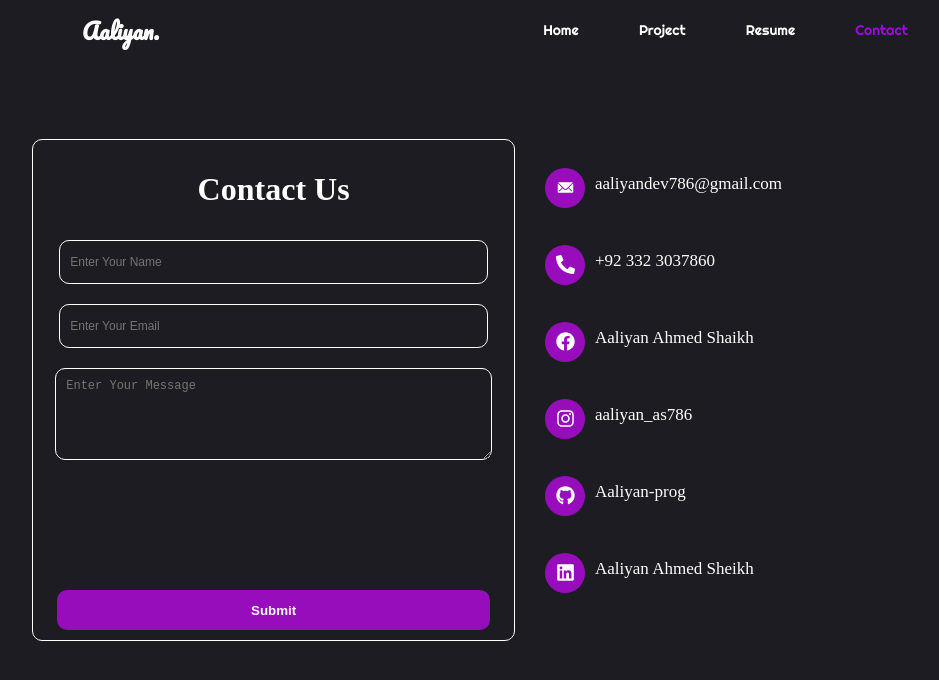
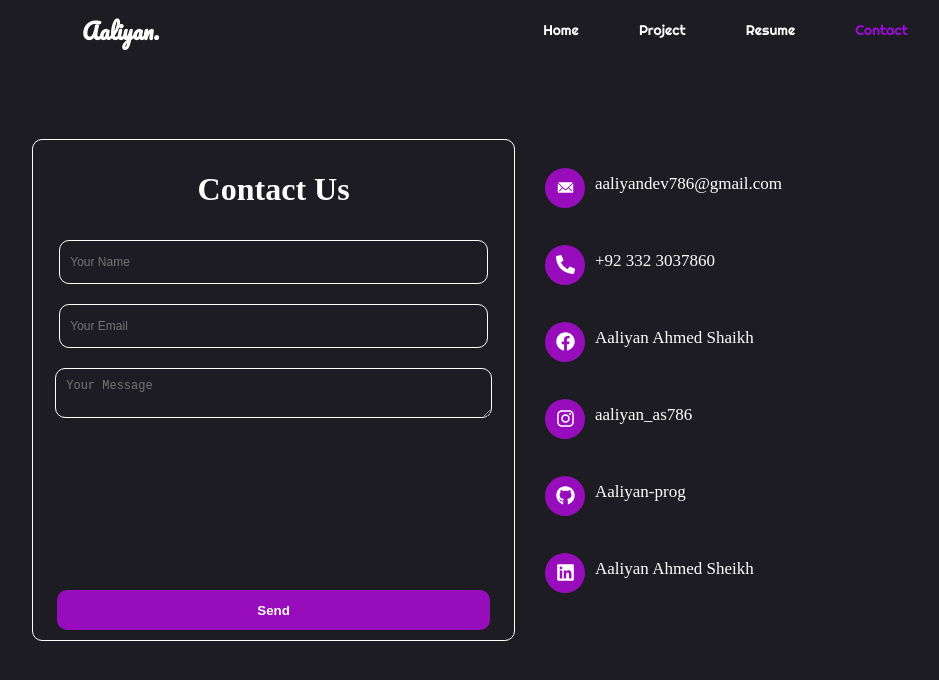
Before and after one commit to Aaliyan-prog/Portfolio, a React (Vite) app: page /Portfolio/contact-Us in a window 1280 px wide. Shown: the top 680 px of the page, without its empty margins (105-1044 px from the left). Built offline with nearby package versions, Linux system fonts and the light colour scheme.

Commit message:
Contact chnage

```diff
--- a/src/Contact/Contact.jsx
+++ b/src/Contact/Contact.jsx
@@ -14,38 +14,6 @@
 import { FaFacebook, FaGithub, FaInstagram, FaLinkedin, FaPhoneAlt } from "react-icons/fa";
 
 const Contact = () => {
-  const [name, setName] = useState("");
-  const [email, setEmail] = useState("");
-  const [message, setMessage] = useState("");
-
-  const HandleSubmit = async (event) => {
-    event.preventDefault();
-
-    const formData = new FormData();
-    formData.append("name", name);
-    formData.append("email", email);
-    formData.append("message", message);
-
-    try {
-      const response = await fetch("https://formsubmit.co/el/rurime" , {
-        method: "POST",
-        body: formData,
-      })
-
-      if(response.ok){
-        alert("Submitted Form Successfully");
-        setName("");
-        setEmail("");
-        setMessage("");
-      } else {
-        alert("Something is wrong");
-      }
-    } catch (error) {
-      console.log("Error", error);
-      alert("An error accur while submitting the form")
-    }
-  }
-
   return (
     <div className="contact">
       <Navbar active={"contact"}/>
@@ -53,34 +21,11 @@
         <div className="leftSide">
           <div className="form">
             <h1>Contact Us</h1>
-            <form onSubmit={HandleSubmit}>
-              <input
-                type="text"
-                name='name'
-                value={name}
-                onChange={(e) => setName(e.target.value)}
-                placeholder='Enter Your Name'
-                required
-              />
-              <input
-                type="email"
-                name='email'
-                value={email}
-                onChange={(e) => setEmail(e.target.value)}
-                placeholder='Enter Your Email'
-                required
-              />
-              <textarea
-                name="message"
-                value={message}
-                onChange={(e) => setMessage(e.target.value)}
-                id="desc"
-                rows="5"
-                cols="10"
-                placeholder='Enter Your Message'
-                required
-              ></textarea>
-              <button>Submit</button>
+            <form action="https://formsubmit.co/aaliyandev786@gmail.com" method="POST">
+              <input type="text" name="name" placeholder="Your Name" required />
+              <input type="email" name="email" placeholder="Your Email" required />
+              <textarea name="message" placeholder="Your Message" required></textarea>
+              <button type="submit">Send</button>
             </form>
           </div>
         </div>
```
